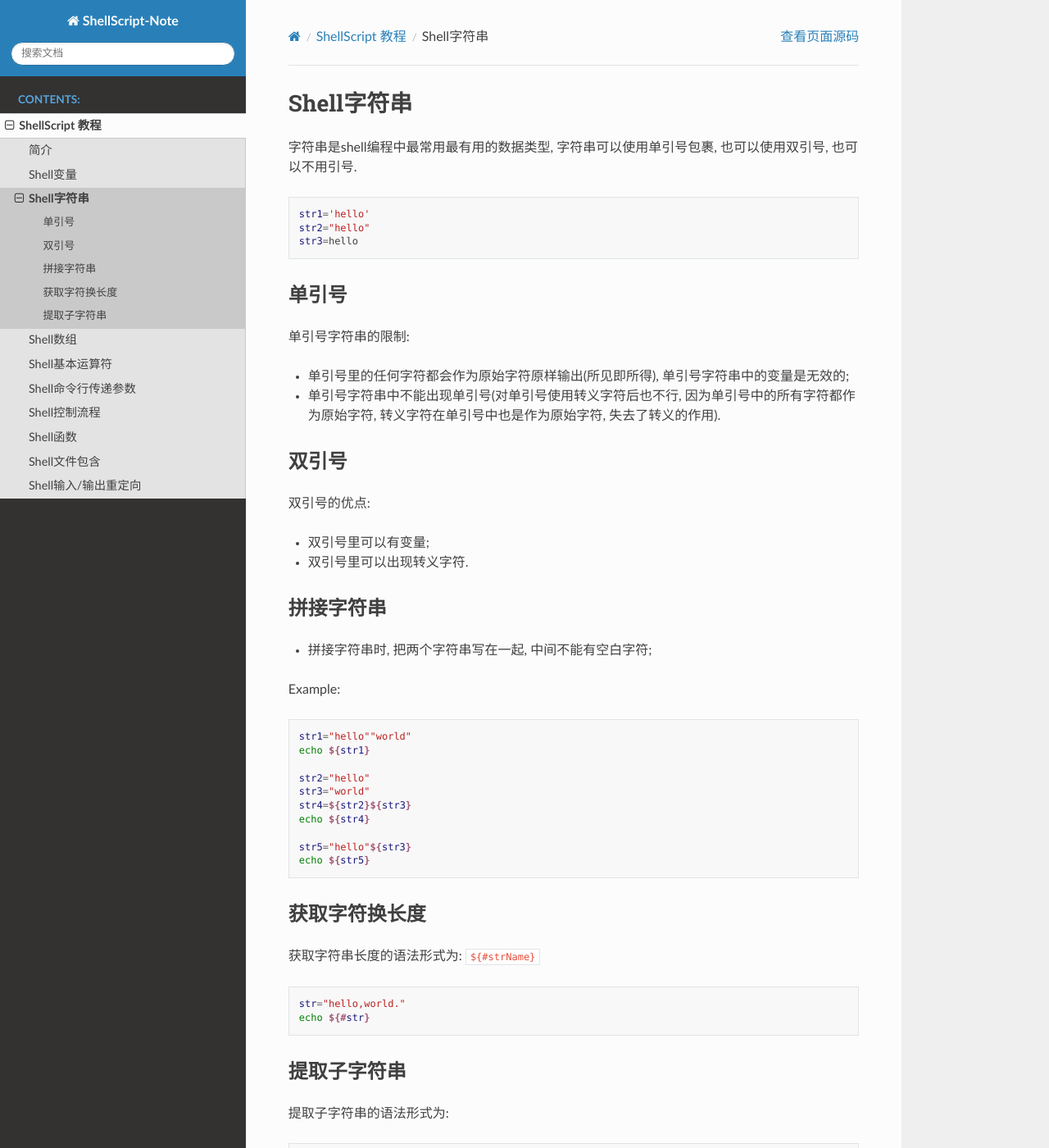
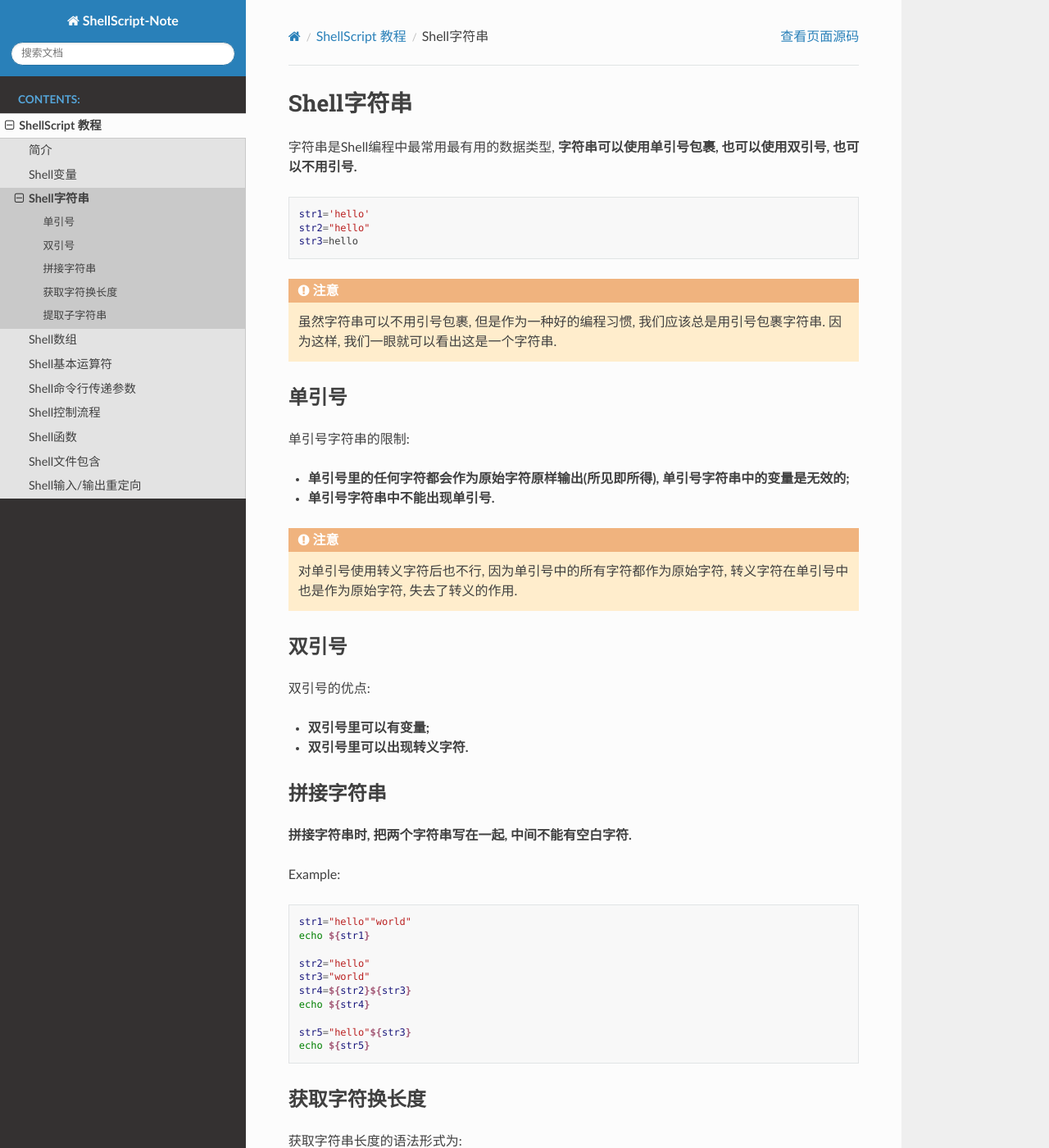
Before and after one commit to My-LearningNotes/ShellScript, a Sphinx documentation site: the page built from source/tutorial/string.rst, in a window 1280 px wide and 1400 px high. Shown: the whole window at 82% size. Built offline with Sphinx 7.4.7 and the Read the Docs theme 2.0.0, drawn with Linux system fonts in a browser that asks for light colours; some of the changed text lies outside the part shown.

Commit message:
修改关于字符串的笔记

```diff
--- a/source/tutorial/string.rst
+++ b/source/tutorial/string.rst
@@ -1,7 +1,7 @@
 Shell字符串
 ===========
 
-字符串是shell编程中最常用最有用的数据类型, 字符串可以使用单引号包裹, 也可以使用双引号, 也可以不用引号.
+字符串是Shell编程中最常用最有用的数据类型, \ **字符串可以使用单引号包裹, 也可以使用双引号, 也可以不用引号.**
 
 .. code-block:: bash
 
@@ -9,15 +9,24 @@ Shell字符串
     str2="hello"
     str3=hello
 
+.. attention::
+
+    虽然字符串可以不用引号包裹, 但是作为一种好的编程习惯, 我们应该总是用引号包裹字符串.
+    因为这样, 我们一眼就可以看出这是一个字符串.
+
 
 单引号
 ------
 
 单引号字符串的限制:
 
--   单引号里的任何字符都会作为原始字符原样输出(所见即所得), 单引号字符串中的变量是无效的;
+-   **单引号里的任何字符都会作为原始字符原样输出(所见即所得), 单引号字符串中的变量是无效的;**
 
--   单引号字符串中不能出现单引号(对单引号使用转义字符后也不行, 因为单引号中的所有字符都作为原始字符, 转义字符在单引号中也是作为原始字符, 失去了转义的作用).
+-   **单引号字符串中不能出现单引号.**
+
+.. attention::
+
+    对单引号使用转义字符后也不行, 因为单引号中的所有字符都作为原始字符, 转义字符在单引号中也是作为原始字符, 失去了转义的作用.
 
 
 双引号
@@ -25,15 +34,15 @@ Shell字符串
 
 双引号的优点:
 
--   双引号里可以有变量;
+-   **双引号里可以有变量;**
 
--   双引号里可以出现转义字符.
+-   **双引号里可以出现转义字符.**
 
 
 拼接字符串
 ----------
 
--   拼接字符串时, 把两个字符串写在一起, 中间不能有空白字符;
+**拼接字符串时, 把两个字符串写在一起, 中间不能有空白字符.**
 
 Example:
 
@@ -54,7 +63,14 @@ Example:
 获取字符换长度
 --------------
 
-获取字符串长度的语法形式为: \ ``${#strName}``
+获取字符串长度的语法形式为:
+
+.. code-block:: bash
+    :emphasize-lines: 1
+
+    ${#strName}
+
+Example:
 
 .. code-block:: bash
 
@@ -68,17 +84,16 @@ Example:
 提取子字符串的语法形式为:
 
 .. code-block:: bash
+    :emphasize-lines: 3
 
+    # 从索引值为start的位置开始, 提取长度为length的字符串
+    # 位置索引从0开始
     ${strName:start:length}
 
-表示从索引值为\ ``start``\ 的位置开始, 提取长度为length的字符串.
+Example:
 
 .. code-block:: bash
 
     str="hello,world."
     str1=${str:1:4}
     echo ${str1}
-
-.. note::
-
-    提取子字符串, 类似于Python中的切片.
```
